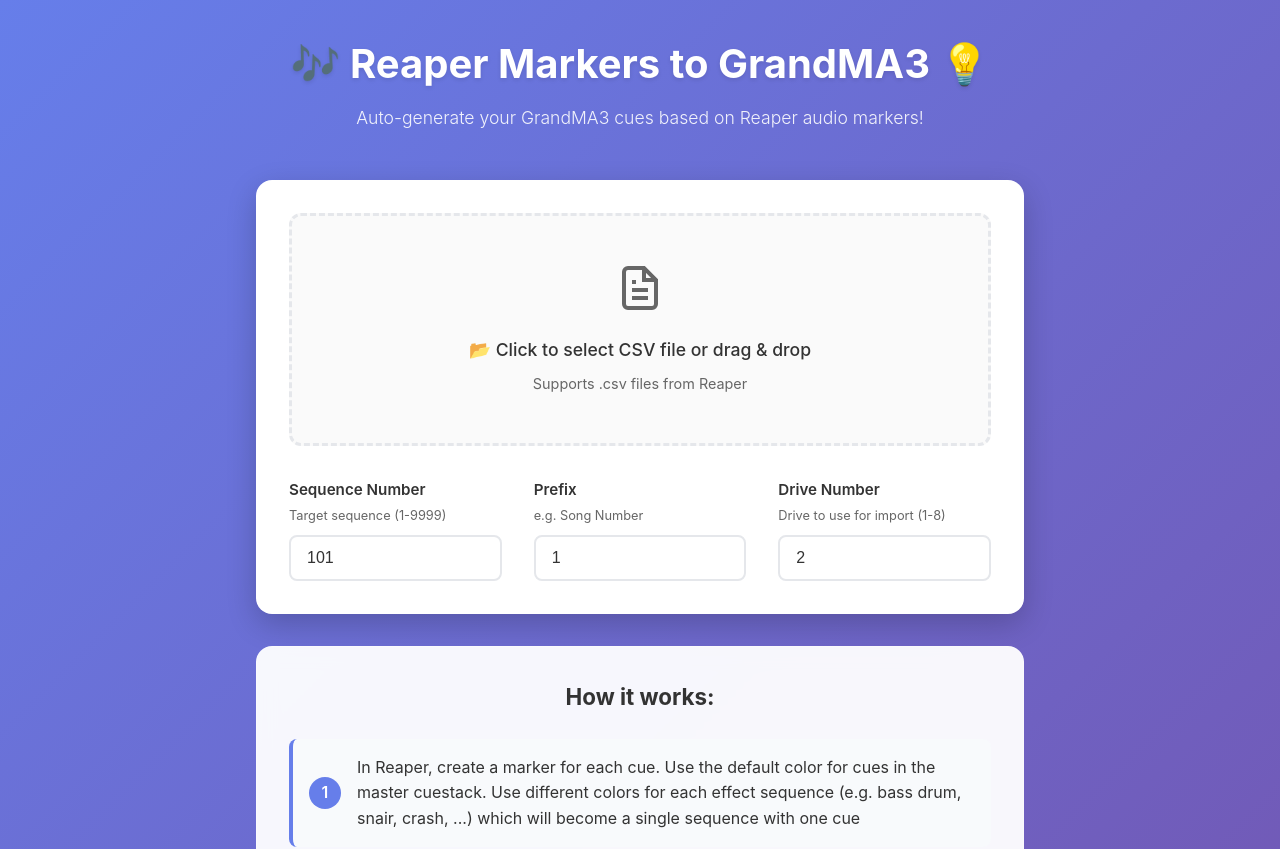
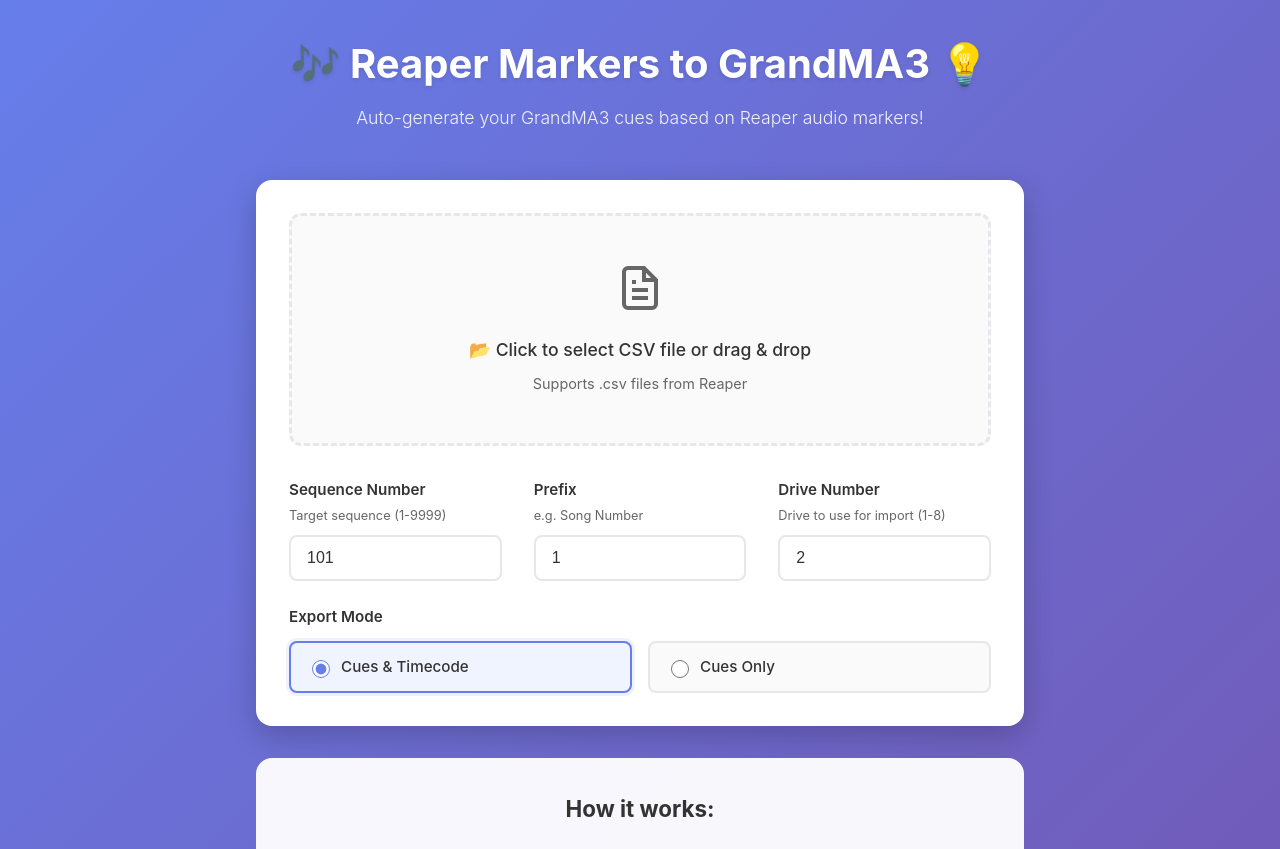
Before and after one commit to hrueger/reaper2ma, a SvelteKit app: page / in a window 1280 px wide. Shown: the top 849 px of the page. Built offline with nearby package versions, Linux system fonts and the light colour scheme.

Commit message:
feat: disable tc generation

```diff
--- a/src/routes/+page.svelte
+++ b/src/routes/+page.svelte
@@ -7,6 +7,7 @@
     let sequenceNumber = 101;
     let driveNumber = 2;
     let prefix = "1";
+    let exportMode: "cues-and-timecode" | "cues-only" = "cues-and-timecode";
     let isDragOver = false;
     let isProcessing = false;
     let processingStatus = "";
@@ -126,8 +127,10 @@
             const xmlContent = generateMacroXML({ repeatedSequences, uniqueSequences, filename });
             downloadContentWithName(xmlContent, `${filename}_macro.xml`);
 
+            if (exportMode === "cues-and-timecode") {
                 const timecodeContent = generateTimecodeXML({ repeatedSequences, uniqueSequences, filename });
                 downloadContentWithName(timecodeContent, `${filename}_timecode.xml`);
+            }
 
             processingStatus = "✅ Files generated successfully!";
             setTimeout(() => {
@@ -237,7 +240,9 @@
                                 },
                             ];
                         }),
-                        /// Timecode Import
+                        /// Timecode Import (only if exportMode is cues-and-timecode)
+                        ...(exportMode === "cues-and-timecode"
+                            ? [
                                   {
                                       "@_Command": `Drive ${driveNumber}`,
                                       "@_Wait": "0.10",
@@ -246,6 +251,8 @@
                                       "@_Command": `import Timecode "${filename}_timecode"`,
                                       "@_Wait": "0.10",
                                   },
+                              ]
+                            : []),
                     ],
                 },
             },
@@ -450,12 +457,28 @@
                 <input id="prefix" type="text" bind:value={prefix} class="input" />
             </div>
 
-            <div class="input-group">
+            <div class="input-group" class:disabled={exportMode === "cues-only"}>
                 <label for="drive-number" class="label">
                     <span class="label-text">Drive Number</span>
                     <span class="label-hint">Drive to use for import (1-8)</span>
                 </label>
-                <input id="drive-number" type="number" min="1" max="8" step="1" bind:value={driveNumber} class="input" />
+                <input id="drive-number" type="number" min="1" max="8" step="1" bind:value={driveNumber} class="input" disabled={exportMode === "cues-only"} />
+            </div>
+        </div>
+
+        <div class="export-mode-section">
+            <div class="label">
+                <span class="label-text">Export Mode</span>
+            </div>
+            <div class="radio-group">
+                <label class="radio-label">
+                    <input type="radio" bind:group={exportMode} value="cues-and-timecode" class="radio-input" />
+                    <span class="radio-text">Cues & Timecode</span>
+                </label>
+                <label class="radio-label">
+                    <input type="radio" bind:group={exportMode} value="cues-only" class="radio-input" />
+                    <span class="radio-text">Cues Only</span>
+                </label>
             </div>
         </div>
     </div>
@@ -773,6 +796,53 @@
         flex-shrink: 0;
     }
 
+    .export-mode-section {
+        margin-top: 1.5rem;
+    }
+
+    .radio-group {
+        display: grid;
+        grid-template-columns: repeat(2, 1fr);
+        gap: 1rem;
+        margin-top: 0.75rem;
+    }
+
+    .radio-label {
+        display: flex;
+        align-items: center;
+        gap: 0.5rem;
+        padding: 0.75rem 1rem;
+        border: 2px solid var(--border-light);
+        border-radius: 8px;
+        cursor: pointer;
+        transition: all 0.2s ease;
+        background: var(--upload-bg);
+    }
+
+    .radio-label:hover {
+        border-color: var(--accent-blue);
+        background: var(--upload-hover);
+    }
+
+    .radio-input {
+        width: 18px;
+        height: 18px;
+        cursor: pointer;
+        accent-color: var(--accent-blue);
+    }
+
+    .radio-text {
+        color: var(--text-primary);
+        font-size: 0.95rem;
+        font-weight: 500;
+    }
+
+    .radio-label:has(.radio-input:checked) {
+        border-color: var(--accent-blue);
+        background: var(--upload-hover);
+        box-shadow: 0 0 0 3px rgba(102, 126, 234, 0.1);
+    }
+
     .settings-grid {
         display: grid;
         grid-template-columns: repeat(3, minmax(0, 1fr));
@@ -782,6 +852,11 @@
     .input-group {
         display: flex;
         flex-direction: column;
+    }
+
+    .input-group.disabled {
+        opacity: 0.5;
+        pointer-events: none;
     }
 
     .label {
@@ -908,6 +983,10 @@
             padding: 1.5rem;
         }
 
+        .radio-group {
+            grid-template-columns: 1fr;
+        }
+
         .settings-grid {
             grid-template-columns: 1fr;
             gap: 1.5rem;
```
Lines whose indentation alone changed are shown as unchanged.
